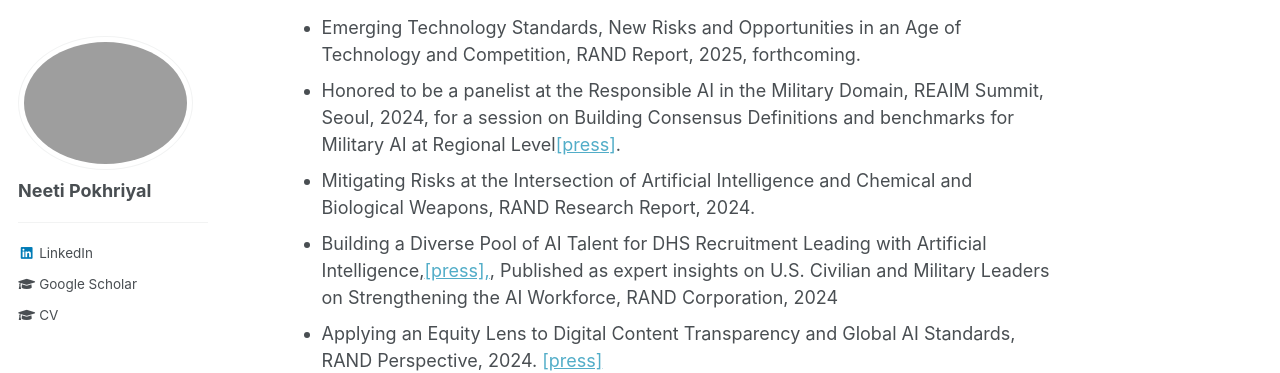
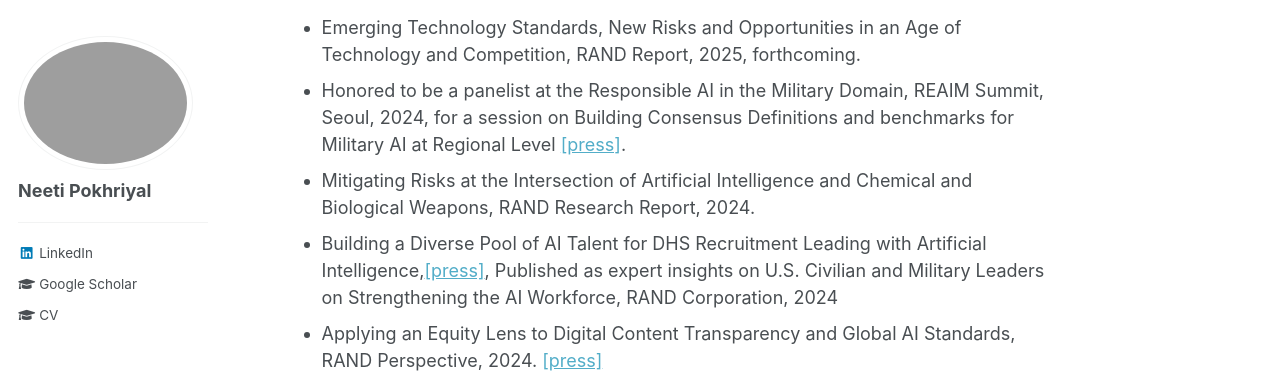
Before and after one commit to neetip/neetip.github.io, a Jekyll site: the page built from _pages/about.md, in a window 1280 px wide and 900 px high, scrolled down 1198 px. Shown: the top 373 px of the window. Built offline with Jekyll 4.4.1, drawn with Linux system fonts in a browser that asks for light colours.

```diff
--- a/_pages/about.md
+++ b/_pages/about.md
@@ -24,9 +24,9 @@ I have completed my postdoc from the Department of Computer Science at Dartmouth
 
 <b> Research highlights</b>
 * Emerging Technology Standards, New Risks and Opportunities in an Age of Technology and Competition, RAND Report, 2025, forthcoming.
-* Honored to be a panelist at the Responsible AI in the Military Domain, REAIM Summit, Seoul, 2024, for a session on Building Consensus Definitions and benchmarks for Military AI at Regional Level<a href="https://reaim2024.kr/home/reaimeng/board/bbsReaimDetail.do">[press]</a>.
+* Honored to be a panelist at the Responsible AI in the Military Domain, REAIM Summit, Seoul, 2024, for a session on Building Consensus Definitions and benchmarks for Military AI at Regional Level <a href="https://reaim2024.kr/home/reaimeng/board/bbsReaimDetail.do">[press]</a>.
 * Mitigating Risks at the Intersection of Artificial Intelligence and Chemical and Biological Weapons, RAND Research Report, 2024.
-* Building a Diverse Pool of AI Talent for DHS Recruitment Leading with Artificial Intelligence,<a href="https://www.rand.org/pubs/perspectives/PEA3414-1.html#document-details">[press],</a>, Published as expert insights on U.S. Civilian and Military Leaders on Strengthening the AI Workforce, RAND Corporation, 2024
+* Building a Diverse Pool of AI Talent for DHS Recruitment Leading with Artificial Intelligence,<a href="https://www.rand.org/pubs/perspectives/PEA3414-1.html#document-details">[press]</a>, Published as expert insights on U.S. Civilian and Military Leaders on Strengthening the AI Workforce, RAND Corporation, 2024
 * Applying an Equity Lens to Digital Content Transparency and Global AI Standards, RAND Perspective, 2024. <a href="https://www.rand.org/pubs/perspectives/PEA3379-1.html">[press]</a>
 * Contributed to the Comments to Office of Management and Budget on Privacy Impact Assessments, Association
 for Computing Machinery Technology Policy Committee (ACM), US Technology Policy Committee, April, 2024. <a href="https://www.acm.org/binaries/content/assets/public-policy/finalacm_ustpc_omb_pia_comments.pdf">[press]</a>
```
